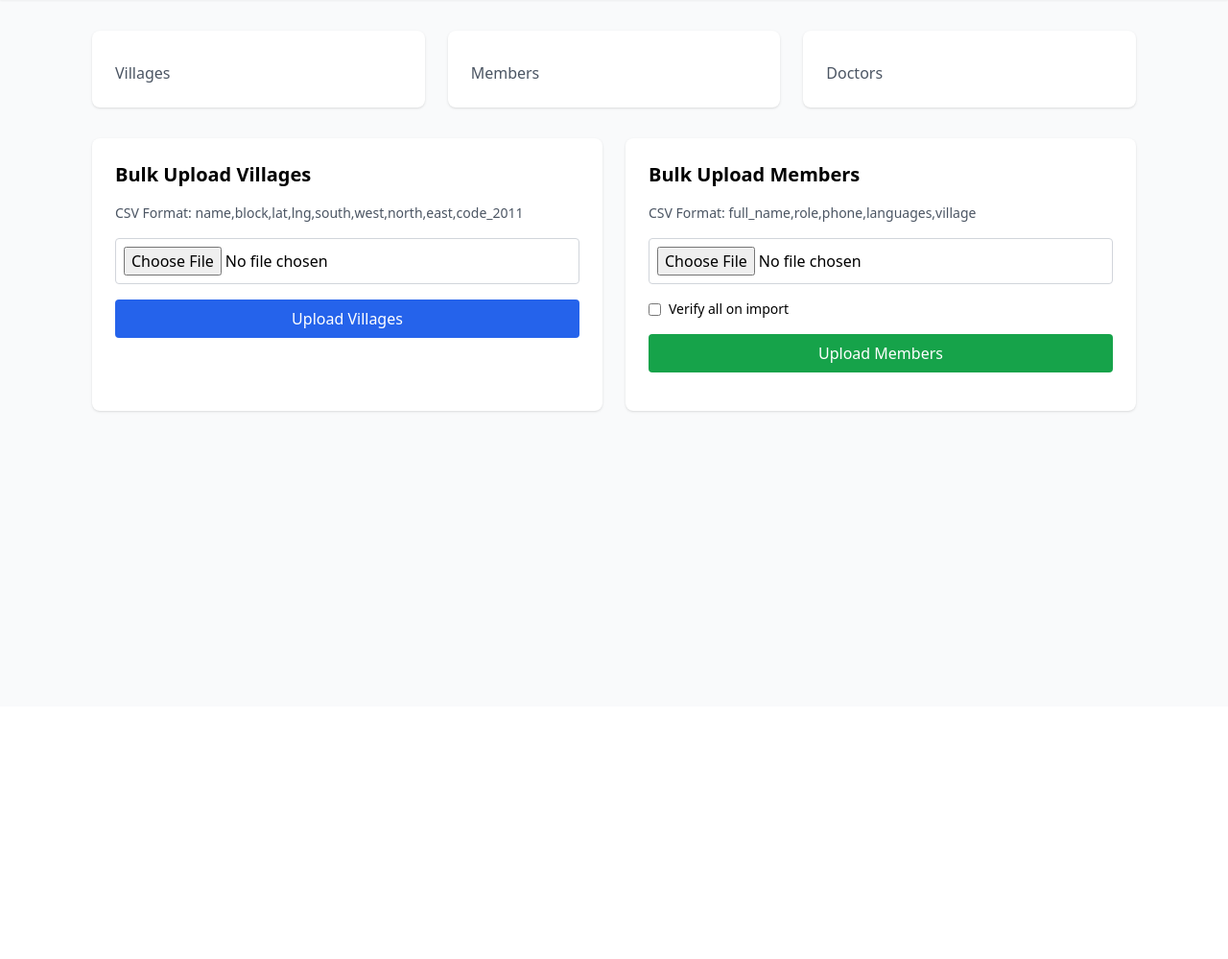
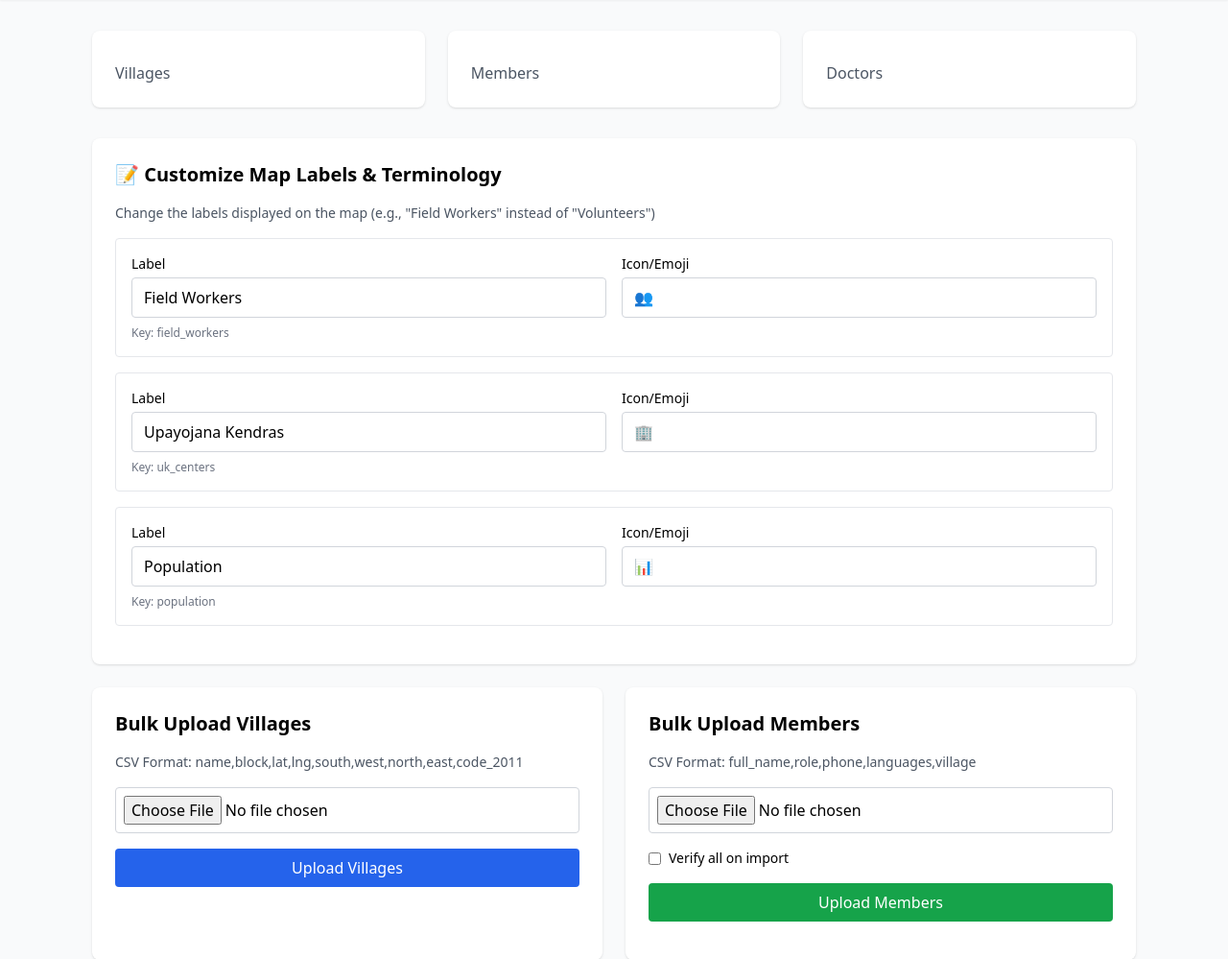
Before and after one commit to satyasairay/Volunteer-Coordination-Platform, a FastAPI app: template templates/admin.html in a window 1280 px wide. Shown: the part 64-1063 px from the top of the page at 96% size. Before the commit the page ends 494 px from the top, so only its background shows below. Run offline with FastAPI, Linux system fonts and the light colour scheme; the template is opened without the code that fills it, so the values that code supplies are empty; data comes from the database, SQL or seed files in the repository; some libraries are stand-ins or nearby versions.

Commit message:
Allow administrators to customize map labels and terminology
Adds a new section to the admin interface for customizing map labels and icons, including functionality to fetch and update these custom labels via API endpoints.

Replit-Commit-Author: Agent
Replit-Commit-Session-Id: 95a062b7-2d15-42ce-8d03-54975cdcd5cb
Replit-Commit-Checkpoint-Type: intermediate_checkpoint
Replit-Commit-Screenshot-Url: https://storage.googleapis.com/screenshot-production-us-central1/91334f5c-cfa7-4a1c-b8b9-e73620e533e9/95a062b7-2d15-42ce-8d03-54975cdcd5cb/adCI5sb

```diff
--- a/templates/admin.html
+++ b/templates/admin.html
@@ -30,6 +30,15 @@
                 <h3 class="text-3xl font-bold text-purple-600">{{ stats.doctors }}</h3>
                 <p class="text-gray-600 mt-2">Doctors</p>
             </div>
+        </div>
+
+        <!-- Customizable Labels Section -->
+        <div class="bg-white p-6 rounded-lg shadow mb-6">
+            <h2 class="text-xl font-bold mb-4">📝 Customize Map Labels & Terminology</h2>
+            <p class="text-sm text-gray-600 mb-4">Change the labels displayed on the map (e.g., "Field Workers" instead of "Volunteers")</p>
+
+            <div id="labels-container" class="space-y-4"></div>
+            <div id="labels-message" class="mt-4"></div>
         </div>
 
         <div class="grid md:grid-cols-2 gap-6">
@@ -76,6 +85,79 @@
     </div>
 
     <script>
+        // Load custom labels
+        async function loadLabels() {
+            try {
+                const res = await fetch('/api/custom-labels');
+                const labels = await res.json();
+                const container = document.getElementById('labels-container');
+
+                container.innerHTML = labels.map(label => `
+                    <div class="border border-gray-200 rounded p-4">
+                        <div class="grid md:grid-cols-2 gap-4">
+                            <div>
+                                <label class="block text-sm font-medium mb-1">Label</label>
+                                <input
+                                    type="text"
+                                    value="${label.value}"
+                                    data-key="${label.key}"
+                                    data-field="value"
+                                    class="label-input w-full border border-gray-300 rounded px-3 py-2"
+                                    placeholder="e.g., Field Workers"
+                                />
+                            </div>
+                            <div>
+                                <label class="block text-sm font-medium mb-1">Icon/Emoji</label>
+                                <input
+                                    type="text"
+                                    value="${label.icon}"
+                                    data-key="${label.key}"
+                                    data-field="icon"
+                                    class="label-input w-full border border-gray-300 rounded px-3 py-2"
+                                    placeholder="e.g., 👥"
+                                />
+                            </div>
+                        </div>
+                        <p class="text-xs text-gray-500 mt-2">Key: ${label.key}</p>
+                    </div>
+                `).join('');
+
+                // Add change listeners
+                document.querySelectorAll('.label-input').forEach(input => {
+                    input.addEventListener('change', updateLabel);
+                });
+            } catch (err) {
+                console.error('Error loading labels:', err);
+            }
+        }
+
+        async function updateLabel(e) {
+            const key = e.target.dataset.key;
+            const field = e.target.dataset.field;
+            const value = e.target.value;
+            const message = document.getElementById('labels-message');
+
+            try {
+                const res = await fetch('/api/custom-labels', {
+                    method: 'PUT',
+                    headers: { 'Content-Type': 'application/json' },
+                    body: JSON.stringify({ key, [field]: value })
+                });
+
+                if (res.ok) {
+                    message.innerHTML = '<p class="text-green-600">✓ Label updated successfully!</p>';
+                    setTimeout(() => message.innerHTML = '', 3000);
+                } else {
+                    throw new Error('Failed to update label');
+                }
+            } catch (err) {
+                message.innerHTML = `<p class="text-red-600">Error: ${err.message}</p>`;
+            }
+        }
+
+        // Load labels on page load
+        loadLabels();
+
         document.getElementById('villages-form').addEventListener('submit', async (e) => {
             e.preventDefault();
             const formData = new FormData(e.target);
```
